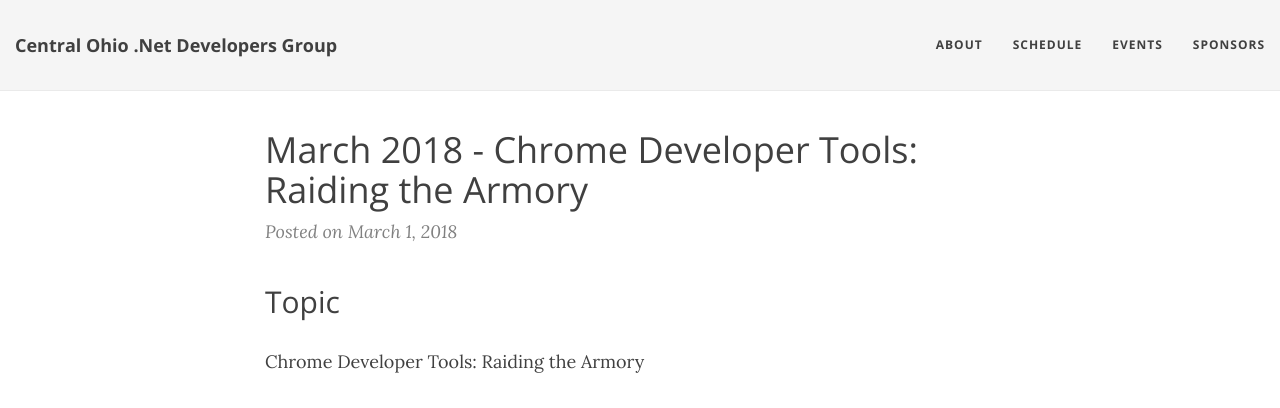
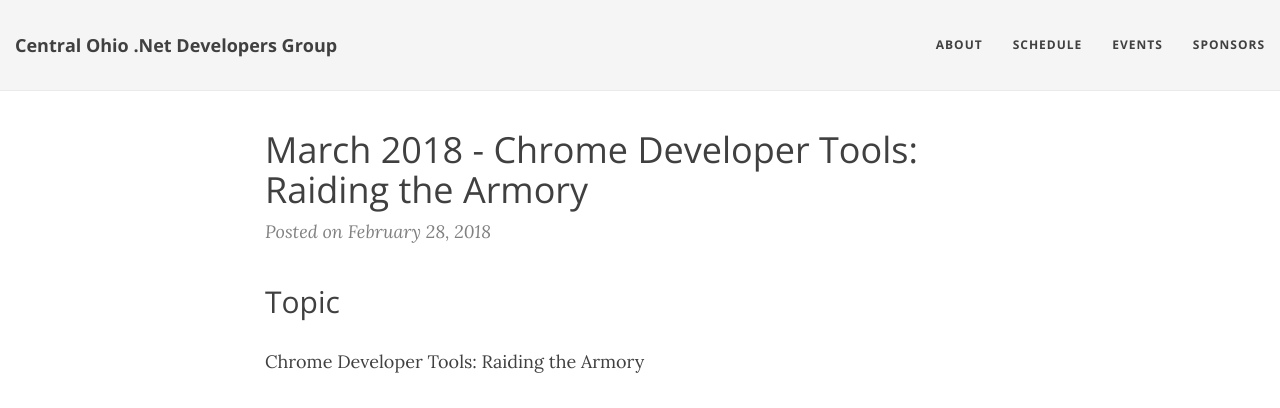
Before and after one commit to condg/condg.github.io, a Jekyll site: the page built from _posts/2018-02-28-march-2018-chrome-developer-tools.md, in a window 1280 px wide and 900 px high. Shown: the top 408 px of the window. Built offline with Jekyll 4.4.1, drawn with Linux system fonts in a browser that asks for light colours; comment, search, counter and statistics services are not loaded.

Commit message:
rolling back display date to today

```diff
--- a/_posts/2018-03-01-march-2018-chrome-developer-tools.md
+++ b/_posts/2018-02-28-march-2018-chrome-developer-tools.md
@@ -1,6 +1,6 @@
 ---
 title: "March 2018 - Chrome Developer Tools: Raiding the Armory"
-date: 2018-03-01
+date: 2018-02-28
 layout: post
 ---
 
```
